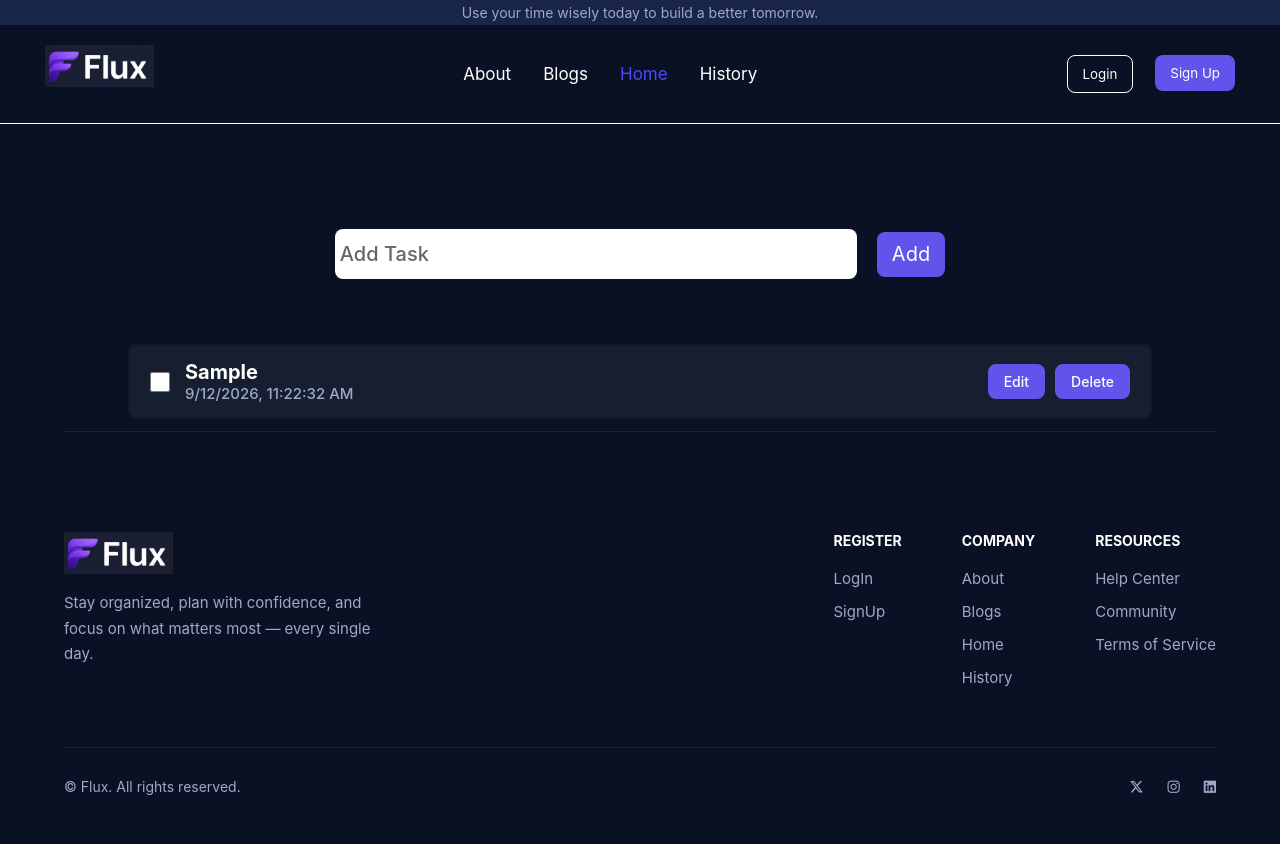
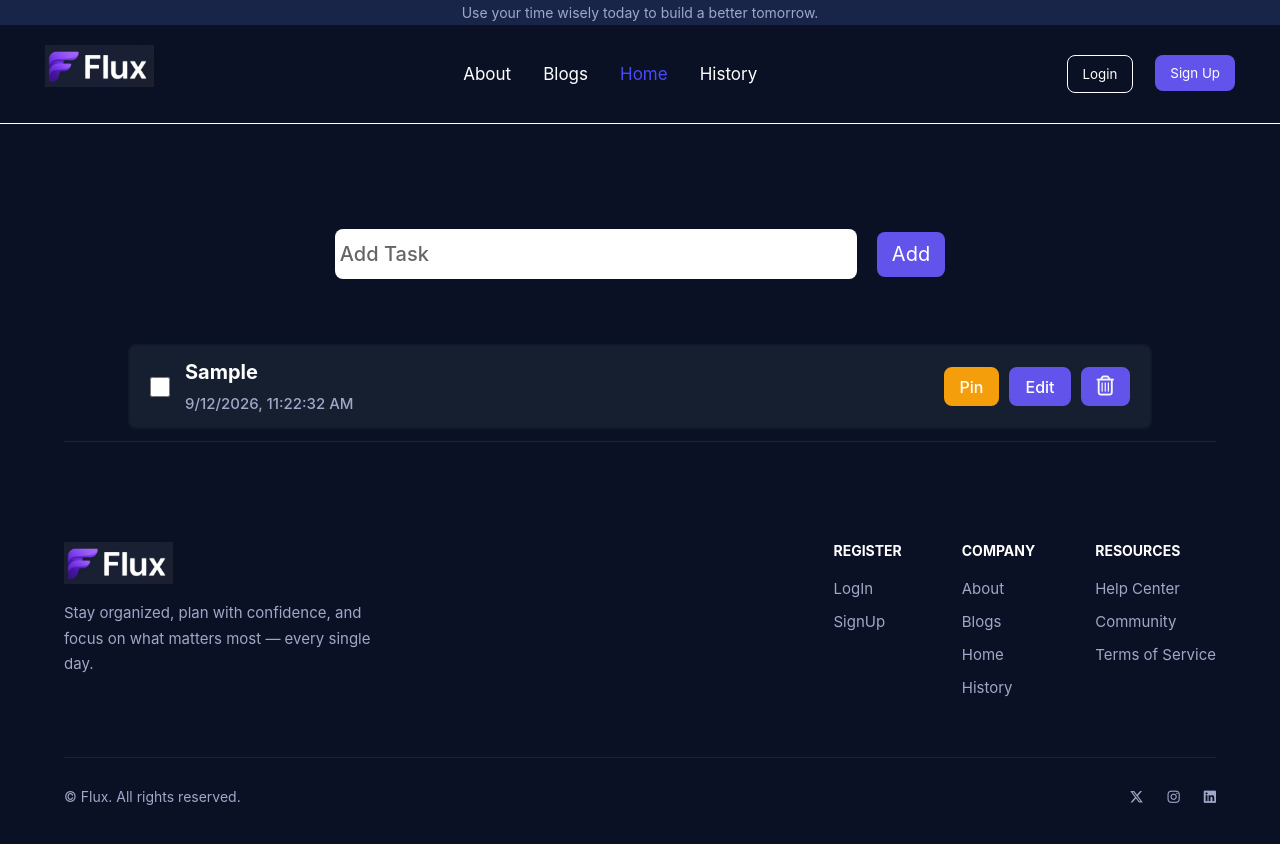
Before and after one commit to hemant01010-bansal/Flux, a React (Vite) app in the folder taskVerse/: page /home in a window 1280 px wide. Both pictures are taken after typing "Sample" into the empty fields and a click on the button "Add". Built offline with nearby package versions, Linux system fonts and the light colour scheme.

Commit message:
add Pin button , it's css

```diff
--- a/taskVerse/src/components/TodoList.css
+++ b/taskVerse/src/components/TodoList.css
@@ -40,6 +40,7 @@
 }
 
 .time_date{
+    padding-top: 10px;
     color: #9fa8c8;
     font-size: 15px;
     font-weight: 500;
@@ -57,15 +58,24 @@
     border: 2px solid #6254EA;
     border-radius: 8px;
     padding: 7px 14px;
-    font-size: 14px;
+    font-size: 16px;
     font-weight: 500;
     cursor: pointer;
     transition: background-color 0.2s ease, transform 0.2s ease;
 }
 
+.buttons .pin{
+    background-color: #F59E0B;
+    border: 2px solid #F59E0B;
+}
+
 .buttons button:hover {
     background-color: transparent;
     color: #6254EA;
+}
+
+.buttons .pin:hover{
+    color: #F59E0B;
 }
 
 .buttons button:active {
--- a/taskVerse/src/components/TodoList.jsx
+++ b/taskVerse/src/components/TodoList.jsx
@@ -58,10 +58,11 @@ function TodoList({todo, onDelete, onEdit, onComplete}){
             </div>
 
             <div className="buttons">
+                <button className="pin">Pin</button>
                 <button onClick={handleEditClick}>
                     {isEditing ? "Save" : "Edit"}
                 </button>
-                <button onClick={() => onDelete(todo.id)}>Delete</button>
+                <button onClick={() => onDelete(todo.id)}><i class="fa-regular fa-trash-can" style={{color: "rgb(243, 245, 247)", fontSize: "20px"}}></i></button>
             </div>
         </div>
         </>
```
